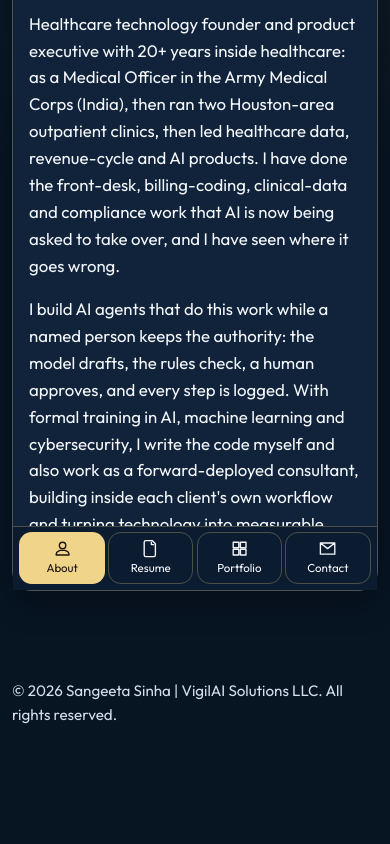
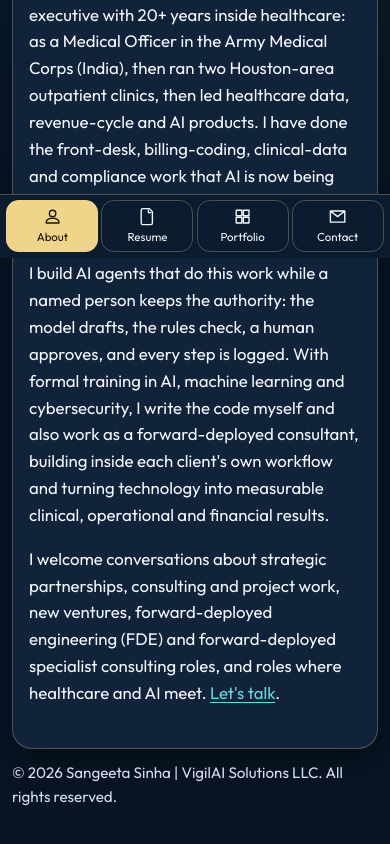
Before and after one commit to vigilai-stack/portfolio, a website built with Vite: page index.html in a window 390 px wide. Shown: the part 586-1430 px from the top of the page. Before the commit the page ends 1409 px from the top, so only its background shows below. Built offline with nearby package versions, Linux system fonts and the light colour scheme.

Commit message:
feat: add a closing invitation and fix the phone layout (#2)
About and Contact end with the partnership line. On a narrow screen the profile card scrolls away, and the section bar stays at the bottom of the viewport.

```diff
--- a/index.html
+++ b/index.html
@@ -2,7 +2,7 @@
 <html lang="en">
   <head>
     <meta charset="UTF-8" />
-    <meta name="viewport" content="width=device-width, initial-scale=1" />
+    <meta name="viewport" content="width=device-width, initial-scale=1, viewport-fit=cover" />
     <title>Sangeeta Sinha | Founder &amp; CEO, VigilAI Solutions</title>
     <meta
       name="description"
--- a/src/data.js
+++ b/src/data.js
@@ -15,6 +15,8 @@ export const site = {
       "Healthcare technology founder and product executive with 20+ years inside healthcare: as a Medical Officer in the Army Medical Corps (India), then ran two Houston-area outpatient clinics, then led healthcare data, revenue-cycle and AI products. I have done the front-desk, billing-coding, clinical-data and compliance work that AI is now being asked to take over, and I have seen where it goes wrong.",
       "I build AI agents that do this work while a named person keeps the authority: the model drafts, the rules check, a human approves, and every step is logged. With formal training in AI, machine learning and cybersecurity, I write the code myself and also work as a forward-deployed consultant, building inside each client's own workflow and turning technology into measurable clinical, operational and financial results.",
     ],
+    closing:
+      "I welcome conversations about strategic partnerships, consulting and project work, new ventures, forward-deployed engineering (FDE) and forward-deployed specialist consulting roles, and roles where healthcare and AI meet. Let's talk.",
   },
   projects: [
     {
--- a/src/main.js
+++ b/src/main.js
@@ -164,6 +164,19 @@ function sectionTitle(text, id) {
   return el("h2", { id, text });
 }
 
+function renderClosing() {
+  const phrase = "Let's talk.";
+  const text = site.about.closing;
+  const splitAt = text.lastIndexOf(phrase);
+  const paragraph = el("p", { class: "closing" });
+  paragraph.append(
+    text.slice(0, splitAt),
+    el("a", { href: site.contact[0].href, text: "Let's talk" }),
+    ".",
+  );
+  return paragraph;
+}
+
 function renderAbout() {
   return el("section", {
     class: "tab-panel",
@@ -176,6 +189,7 @@ function renderAbout() {
     el("p", { class: "place", text: site.about.place }),
     el("p", { class: "statement", text: site.statement }),
     ...site.about.paragraphs.map((paragraph) => el("p", { text: paragraph })),
+    renderClosing(),
   ]);
 }
 
@@ -344,6 +358,7 @@ function renderContact() {
       { class: "contact-list" },
       site.contact.slice(1).map((item) => el("li", {}, [textLink(item)])),
     ),
+    renderClosing(),
   ]);
 }
 
--- a/src/styles.css
+++ b/src/styles.css
@@ -1,6 +1,5 @@
 /*
-  Theme tokens. Switch with ?theme=cyberpunk, ?theme=vigilai, or ?theme=clinical.
-  Layout rules below read these variables only.
+  Color and type tokens. Layout rules below read these variables only.
 */
 
 :root,
@@ -675,24 +674,28 @@ h2 {
 
 @media (max-width: 1099px) {
   .profile {
-    position: sticky;
-    top: 0.55rem;
-    z-index: 8;
-  }
-
-  .tab-panel {
-    scroll-margin-top: 12rem;
+    position: static;
   }
 }
 
 @media (max-width: 839px) {
   .shell {
-    margin-top: 3rem;
-    margin-bottom: 5.5rem;
+    margin-top: 0.75rem;
+    margin-bottom: 0.75rem;
+  }
+
+  #app {
+    padding-bottom: calc(4.75rem + env(safe-area-inset-bottom));
+  }
+
+  .panel {
+    backdrop-filter: none;
+    -webkit-backdrop-filter: none;
+    padding-bottom: calc(1.5rem + env(safe-area-inset-bottom));
   }
 
   .site-footer {
-    margin-bottom: 6rem;
+    margin-bottom: 0;
   }
 
   .tablist {
@@ -709,6 +712,7 @@ h2 {
     background: var(--nav-bg);
     border-top: 1px solid var(--line);
     backdrop-filter: blur(16px);
+    -webkit-backdrop-filter: blur(16px);
   }
 
   .tablist button {
@@ -724,10 +728,6 @@ h2 {
   .tab-icon {
     width: 1.2rem;
     height: 1.2rem;
-  }
-
-  .panel {
-    padding-bottom: 0.5rem;
   }
 }
 
```
Also changed, not shown: scripts/check-content.mjs (+0 -9 lines), README.md.
